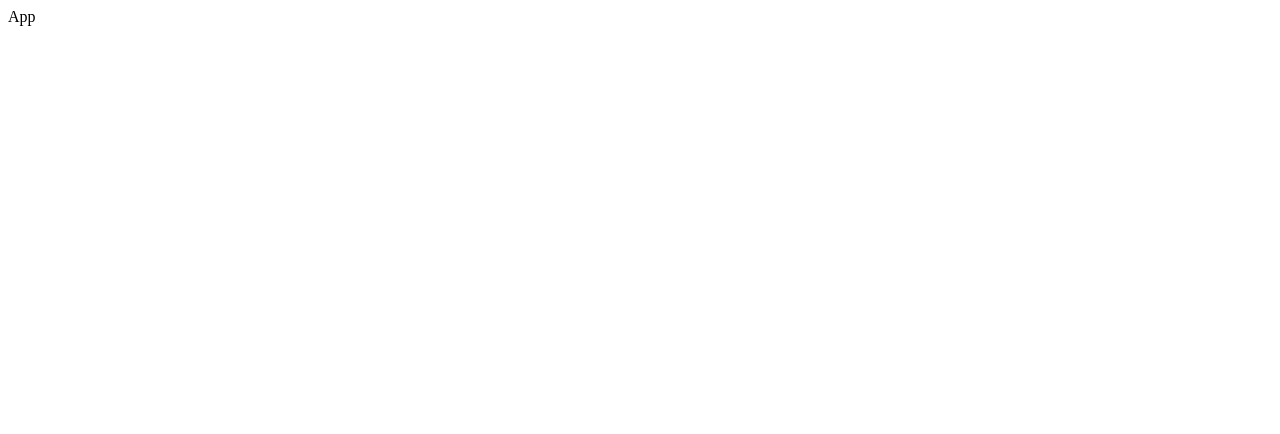
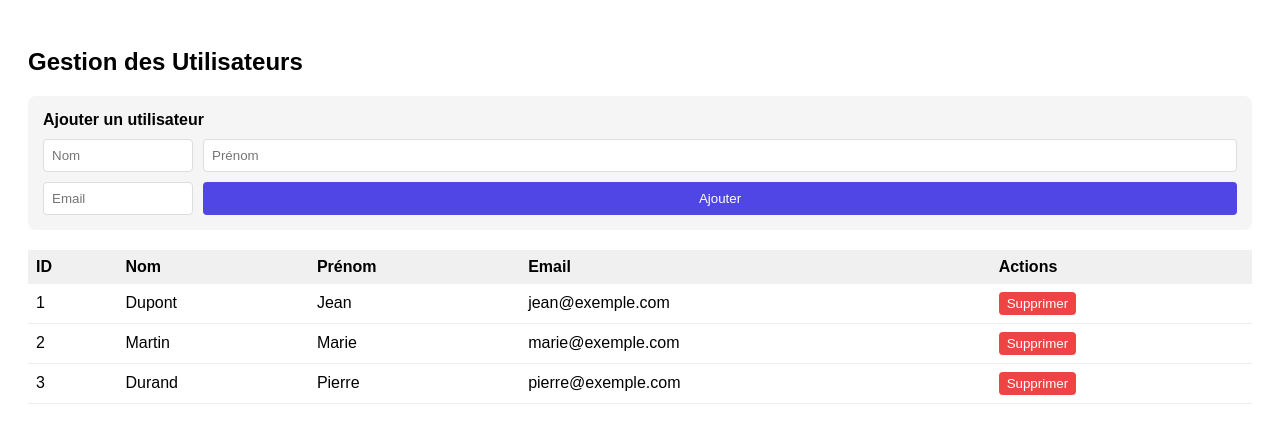
Before and after one commit to ItokianaRAKT/express-first-endpoint, a React (Vite) app in the folder front/: page / in a window 1280 px wide. Shown: the top 434 px of the page. Built offline with nearby package versions, Linux system fonts and the light colour scheme.

Commit message:
feat: interface V1

```diff
--- a/front/src/App.tsx
+++ b/front/src/App.tsx
@@ -1,5 +1,68 @@
-function App() {
-  return <div>App</div>
+import { useState } from 'react';
+import UserTable from './UserTable';
+
+const initialUsers = [
+  { id: 1, nom: 'Dupont', prenom: 'Jean', email: 'jean@exemple.com' },
+  { id: 2, nom: 'Martin', prenom: 'Marie', email: 'marie@exemple.com' },
+  { id: 3, nom: 'Durand', prenom: 'Pierre', email: 'pierre@exemple.com' },
+];
+
+export default function App() {
+  const [users, setUsers] = useState(initialUsers);
+  const [form, setForm] = useState({ nom: '', prenom: '', email: '' });
+
+  const handleAdd = () => {
+    const newUser = { id: Date.now(), ...form };
+    setUsers([...users, newUser]);
+    setForm({ nom: '', prenom: '', email: '' });
+  };
+
+  const handleDelete = (id: number) => {
+    setUsers(users.filter((u) => u.id !== id));
+  };
+
+  return (
+    <div style={{ padding: '20px', fontFamily: 'sans-serif' }}>
+      <h2 style={{ marginBottom: '20px' }}>Gestion des Utilisateurs</h2>
+
+      <div style={{ marginBottom: '20px', padding: '15px', background: '#f5f5f5', borderRadius: '8px' }}>
+        <h3 style={{ margin: '0 0 10px 0', fontSize: '16px' }}>Ajouter un utilisateur</h3>
+        <div style={{ display: 'grid', gap: '10px', gridTemplateColumns: '150px 1fr' }}>
+          <input
+            value={form.nom}
+            onChange={(e) => setForm({ ...form, nom: e.target.value })}
+            placeholder='Nom'
+            style={{ padding: '8px', border: '1px solid #ddd', borderRadius: '4px' }}
+          />
+          <input
+            value={form.prenom}
+            onChange={(e) => setForm({ ...form, prenom: e.target.value })}
+            placeholder='Prénom'
+            style={{ padding: '8px', border: '1px solid #ddd', borderRadius: '4px' }}
+          />
+          <input
+            value={form.email}
+            onChange={(e) => setForm({ ...form, email: e.target.value })}
+            placeholder='Email'
+            style={{ padding: '8px', border: '1px solid #ddd', borderRadius: '4px' }}
+          />
+          <button
+            onClick={handleAdd}
+            style={{
+              padding: '8px 16px',
+              background: '#4f46e5',
+              color: 'white',
+              border: 'none',
+              borderRadius: '4px',
+              cursor: 'pointer',
+            }}
+          >
+            Ajouter
+          </button>
+        </div>
+      </div>
+
+      <UserTable users={users} onDelete={handleDelete} />
+    </div>
+  );
 }
-
-export default App
--- /dev/null
+++ b/front/src/UserTable.tsx
@@ -0,0 +1,63 @@
+interface User {
+  id: number;
+  nom: string;
+  prenom: string;
+  email: string;
+}
+
+interface UserTableProps {
+  users: User[];
+  onDelete: (id: number) => void;
+}
+
+const mockUsers: User[] = [
+  { id: 1, nom: 'Dupont', prenom: 'Jean', email: 'jean@exemple.com' },
+  { id: 2, nom: 'Martin', prenom: 'Marie', email: 'marie@exemple.com' },
+  { id: 3, nom: 'Durand', prenom: 'Pierre', email: 'pierre@exemple.com' },
+];
+
+export default function UserTableTable({
+  users,
+  onDelete,
+}: UserTableProps) {
+  return (
+    <table style={{ width: '100%', borderCollapse: 'collapse', marginTop: '20px' }}>
+      <thead>
+        <tr style={{ background: '#f0f0f0', padding: '10px' }}>
+          <th style={{ padding: '8px', textAlign: 'left' }}>ID</th>
+          <th style={{ padding: '8px', textAlign: 'left' }}>Nom</th>
+          <th style={{ padding: '8px', textAlign: 'left' }}>Prénom</th>
+          <th style={{ padding: '8px', textAlign: 'left' }}>Email</th>
+          <th style={{ padding: '8px', textAlign: 'left' }}>Actions</th>
+        </tr>
+      </thead>
+      <tbody>
+        {users.map((user) => (
+          <tr key={user.id} style={{ borderBottom: '1px solid #eee', padding: '10px' }}>
+            <td style={{ padding: '8px' }}>{user.id}</td>
+            <td style={{ padding: '8px' }}>{user.nom}</td>
+            <td style={{ padding: '8px' }}>{user.prenom}</td>
+            <td style={{ padding: '8px' }}>{user.email}</td>
+            <td style={{ padding: '8px' }}>
+              <button
+                onClick={() => onDelete(user.id)}
+                style={{
+                  padding: '4px 8px',
+                  background: '#ef4444',
+                  color: 'white',
+                  border: 'none',
+                  borderRadius: '4px',
+                  cursor: 'pointer',
+                }}
+              >
+                Supprimer
+              </button>
+            </td>
+          </tr>
+        ))}
+      </tbody>
+    </table>
+  );
+}
+
+export { UserTableTable as UserTable, type UserTableProps, type User, mockUsers };
```
Also changed, not shown: front/src/UserForm.tsx (added, +7 -0 lines).
